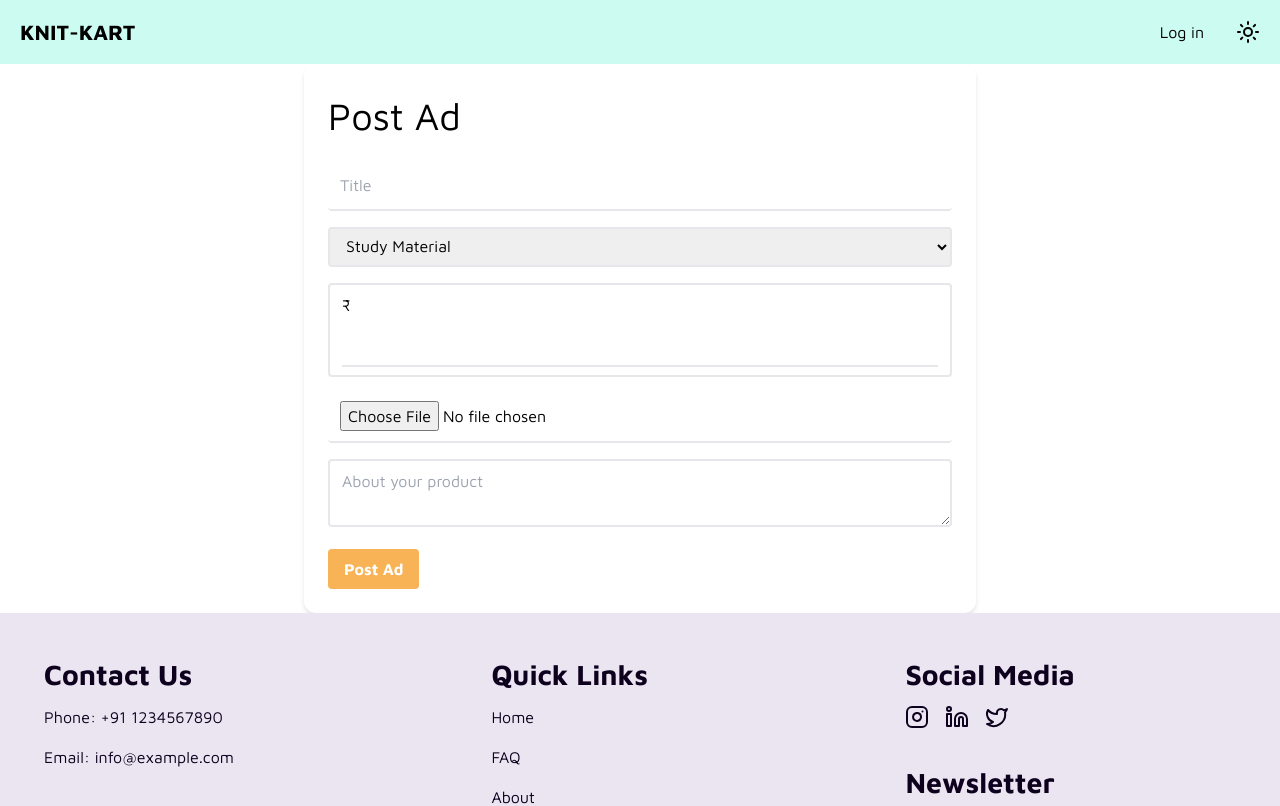
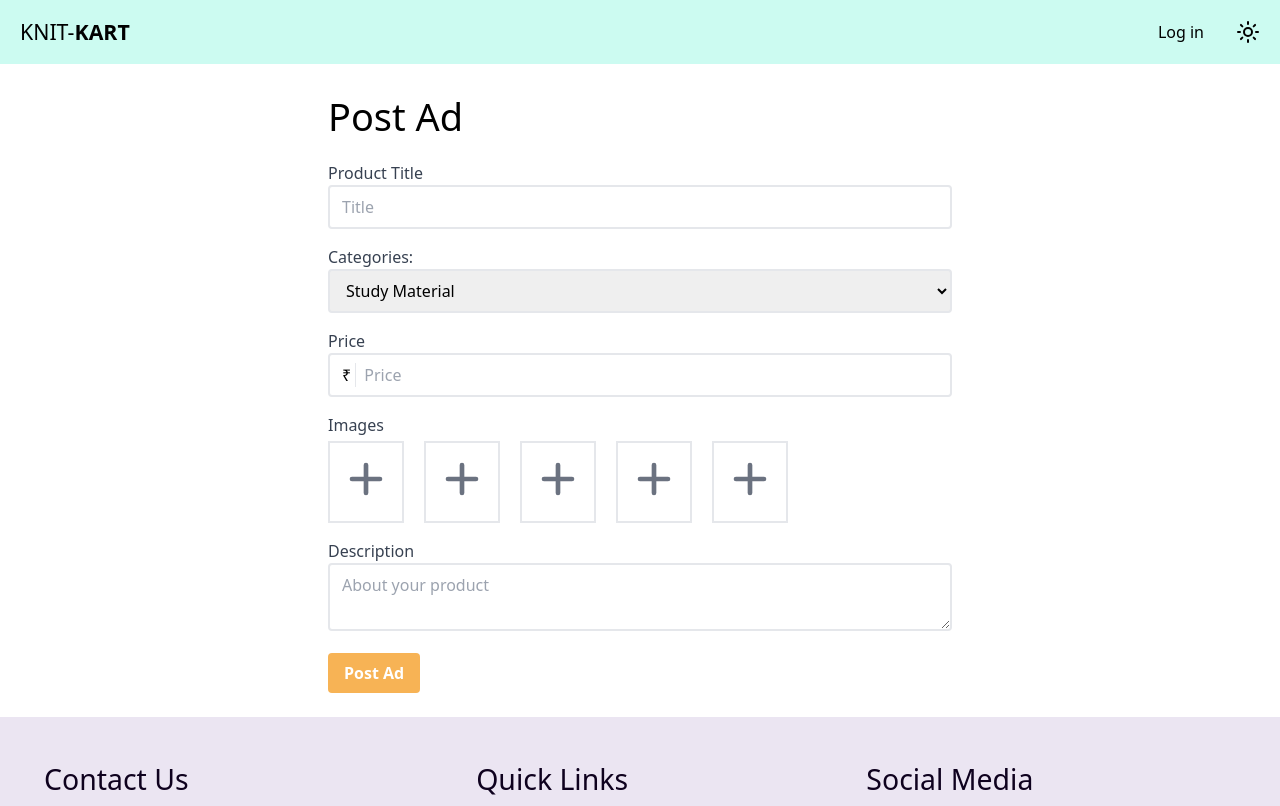
Before and after one commit to Rahul-K-Saini/KNIT-KART, a React (Vite) app in the folder frontend/: page /postad in a window 1280 px wide. Shown: the top 806 px of the page. Built offline with nearby package versions, Linux system fonts and the light colour scheme.

Commit message:
added post-ad component

```diff
--- a/frontend/src/Components/Entrance/Entrance.jsx
+++ b/frontend/src/Components/Entrance/Entrance.jsx
@@ -1,9 +1,9 @@
 import React, { useState } from 'react';
 import styles from './entrance.module.css';
 import { Link } from 'react-router-dom';
-import "./entrance.modules.css";
+
+
 const Entrance = () => {
-
     const [isLogin, setIsLogin] = useState({
         login: false,
         headingText: "Already Registered",
--- /dev/null
+++ b/frontend/src/Components/ImageUpload/ImageUpload.jsx
@@ -0,0 +1,75 @@
+import React, { useState } from "react";
+
+function ImageUpload() {
+  const [images, setImages] = useState(new Array(5).fill(null));
+
+  const handleImageUpload = (event, index) => {
+    const file = event.target.files[0];
+    const reader = new FileReader();
+
+    reader.onloadend = () => {
+      const updatedImages = [...images];
+      updatedImages[index] = reader.result;
+      setImages(updatedImages);
+    };
+
+    if (file) {
+      reader.readAsDataURL(file);
+    }
+  };
+
+  const handleImageClick = (index) => {
+    document.getElementById(`imageInput-${index}`).click();
+  };
+
+  return (
+    <div className="mb-4">
+      <label htmlFor="images" className="block mb-1 text-gray-700">
+        Images
+      </label>
+      <div className="flex flex-wrap gap-5">
+        {images.map((image, index) => (
+          <div className="border-2 p-2" key={index}>
+            {image ? (
+              <img
+                src={image}
+                alt={`Uploaded ${index + 1}`}
+                className="size-16 object-cover rounded cursor-pointer"
+                onClick={() => handleImageClick(index)}
+              />
+            ) : (
+              <label
+                htmlFor={`imageInput-${index}`}
+                className="relative cursor-pointer inline-block size-14 border-dashed border-gray-300 rounded-lg"
+              >
+                <input
+                  type="file"
+                  accept="image/*"
+                  id={`imageInput-${index}`}
+                  className="absolute inset-0 opacity-0 cursor-pointer"
+                  onChange={(event) => handleImageUpload(event, index)}
+                />
+                <svg
+                  className="size-15 m-auto text-gray-500"
+                  fill="none"
+                  stroke="currentColor"
+                  viewBox="0 0 24 24"
+                  xmlns="http://www.w3.org/2000/svg"
+                >
+                  <path
+                    strokeLinecap="round"
+                    strokeLinejoin="round"
+                    strokeWidth="2"
+                    d="M12 6v6m0 0v6m0-6h6m-6 0H6"
+                  ></path>
+                </svg>
+              </label>
+            )}
+          </div>
+        ))}
+      </div>
+    </div>
+  );
+}
+
+export default ImageUpload;
--- a/frontend/src/Pages/Entrance/Entrance.jsx
+++ /dev/null
@@ -1,29 +0,0 @@
-import React from 'react';
-import "./entrance.css"
-function Entrance() {
-    const [email, setEmail] = React.useState('');
-    const [password, setPassword] = React.useState('');
-
-    return (
-        <>
-            <form action="" id='login'>
-                <div className='field'>
-                    <label htmlFor="email">Email</label>
-                    <input
-                        value={email}
-                        onChange={(e) => setEmail(e.target.value)}
-                        type="email" name="email" id="email" required />
-                </div>
-                <div className='field'>
-                    <label htmlFor="password">Password</label>
-                    <input
-                        value={password}
-                        onChange={(e) => setPassword(e.target.value)}
-                        type="password" name="password" id="password" required />
-                </div>
-            </form>
-        </>
-    );
-}
-
-export default Entrance;
--- a/frontend/src/Pages/Entrance/entrance.css
+++ /dev/null
@@ -1,35 +0,0 @@
-.field {
-  position: relative;
-  margin-bottom: 1.25em;
-}
-
-input {
-  border: 0;
-  border-bottom: 2px solid gray;
-  outline: none;
-}
-
-label {
-  position: absolute;
-  top: 0;
-  left: 0;
-  font-size: 1em;
-  color: black;
-  display: flex;
-  align-items: center;
-  cursor: text;
-}
-
-input,
-label {
-  width: 100%;
-  height: 50px;
-}
-
-input:focus + label,
-input:valid + label {
-  color: rgba(12, 12, 12, 0.8);
-  font-size: 0.75em;
-  top: -25px;
-  pointer-events: none;
-}
--- a/frontend/src/Pages/PostAd/PostAd.jsx
+++ b/frontend/src/Pages/PostAd/PostAd.jsx
@@ -1,8 +1,8 @@
 import React from "react";
-
+import ImageUpload from "../../Components/ImageUpload/ImageUpload";
 function PostAd() {
   return (
-    <div className="max-w-md mx-auto bg-white rounded-xl shadow-md overflow-hidden md:max-w-2xl">
+    <div className="max-w-md mx-auto  md:max-w-2xl">
       <div className="p-6">
         <h2 className="text-3xl font-medium mb-4">Post Ad</h2>
         <div className="mb-4">
@@ -32,29 +32,23 @@ function PostAd() {
             <option value="">Kitchen Ware</option>
             <option value="">Stationaries </option>
             <option value="">Furniture</option>
-            <option value="">Tools and Utilities</option>
           </select>
         </div>
         <div className="mb-4">
           <label htmlFor="price" className="block text-gray-700">
             Price
           </label>
-          <div className="border-2 border-gray-200 rounded w-full py-2 px-3 focus:outline-none focus:border-blue-500">
-            <span>₹  </span>
-            <input type="text" className="outline-none px-2 border-l border-gray-200" />
+          <div className="border-2 border-gray-200 rounded w-full py-2 px-3  focus:border-blue-500">
+            <span>₹ </span>
+            <input
+              type="text"
+              placeholder="Price"
+              id="price"
+              className=" border-l-[1px] px-2 w-[90%]  focus:outline-none"
+            />
           </div>
         </div>
-      <div className="mb-4">
-        <label htmlFor="image" className="block text-gray-700">
-          Images
-        </label>
-        <input
-          type="file"
-          accept="image/*"
-          id="image"
-          className="border-2 border-gray-200 rounded w-full py-2 px-3 focus:outline-none focus:border-blue-500"
-        />
-      </div>
+        <ImageUpload />
         <div className="mb-4">
           <label htmlFor="description" className="block text-gray-700">
             Description
@@ -65,7 +59,7 @@ function PostAd() {
             className="border-2 border-gray-200 rounded w-full py-2 px-3 focus:outline-none focus:border-blue-500"
           />
         </div>
-      <button className="bg-accent text-white font-bold py-2 px-4 rounded focus:outline-none focus:shadow-outline">
+        <button className="bg-accent hover:bg-blue-700 text-white font-bold py-2 px-4 rounded focus:outline-none focus:shadow-outline">
           Post Ad
         </button>
       </div>
--- a/frontend/src/index.css
+++ b/frontend/src/index.css
@@ -47,8 +47,8 @@
 body {
     scrollbar-width: thin;
     scrollbar-color: #3498db #ecf0f1;
-    font-family: 'Maven Pro';
-    font-weight: 400;
+    /* font-family: 'Maven Pro';
+    font-weight: 400; */
 }
 
 
@@ -57,8 +57,8 @@ h2,
 h3,
 h4,
 h5 {
-    font-family: 'Maven Pro';
-    font-weight: 700;
+    /* font-family: 'Maven Pro';
+    font-weight: 700; */
 }
 
 html {
--- a/frontend/src/main.jsx
+++ b/frontend/src/main.jsx
@@ -4,7 +4,7 @@ import "./index.css";
 import App from "./App";
 import { RouterProvider, createBrowserRouter } from "react-router-dom";
 import LandingPage from "./Pages/LandingPage/LandingPage";
-import Entrance from "./Pages/Entrance/Entrance";
+import Entrance from "./Components/Entrance/Entrance";
 import AdPage from "./Pages/AdPage/AdPage";
 import PostAd from "./Pages/PostAd/PostAd";
 
```
Also changed, not shown: frontend/src/Components/Entrance/entrance.module.css (renamed from frontend/src/Components/Entrance/entrance.modules.css), 1 other file (tests, documents, lock files or other folders). Lines whose indentation alone changed are shown as unchanged.
